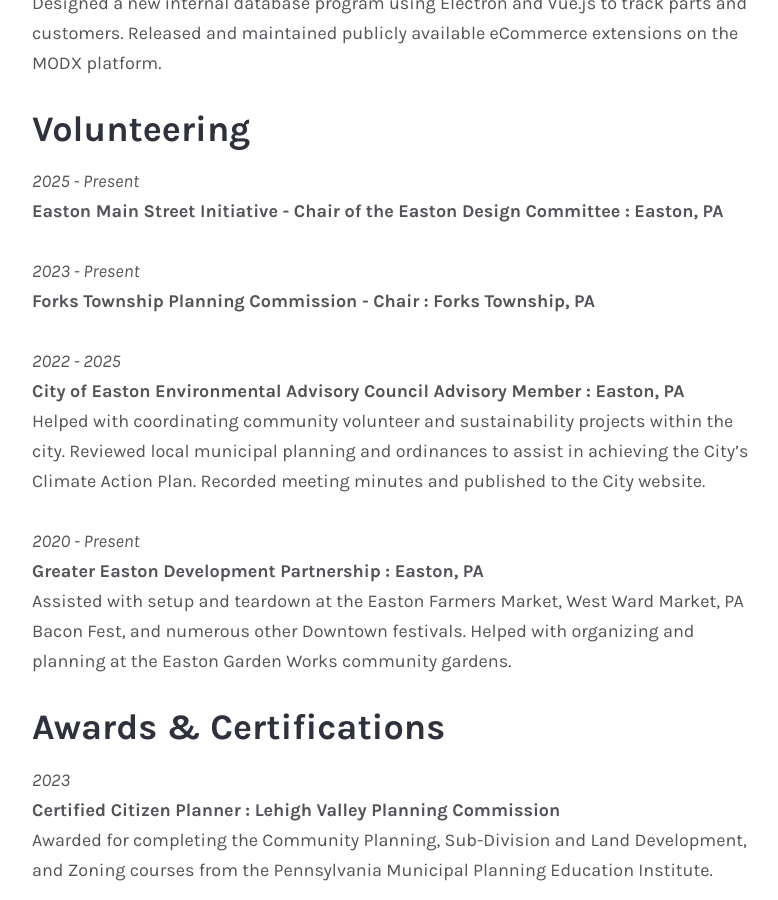
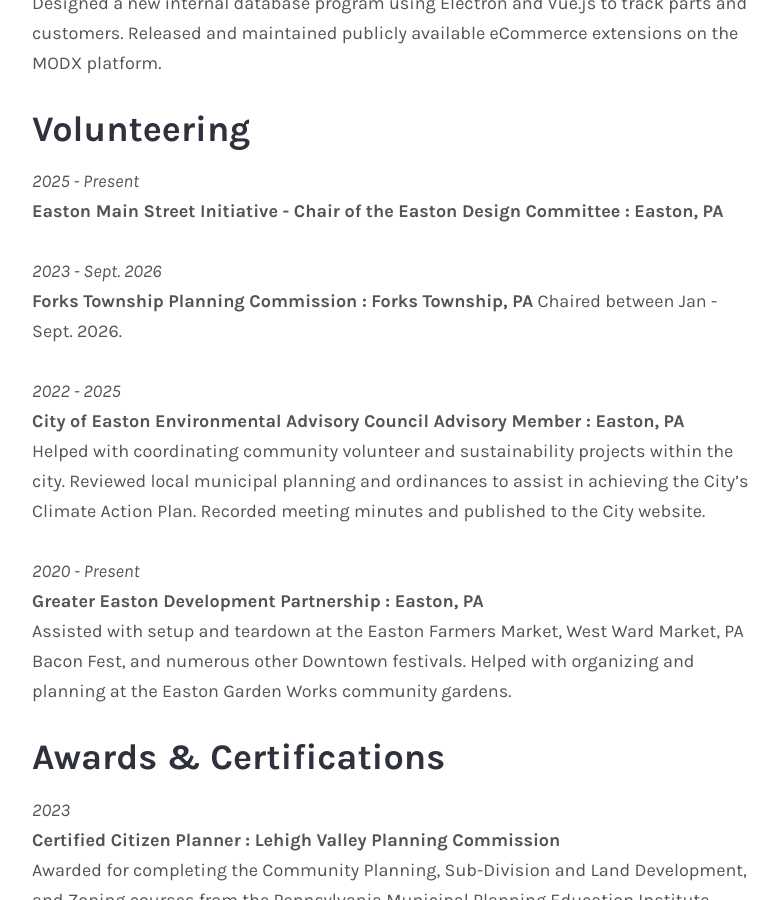
Before and after one commit to tonyklapatch/tonyklapatch.github.io, a Jekyll site: the page built from about.md, in a window 1280 px wide and 900 px high, scrolled down 683 px. Shown: the whole window, without its empty margins (248-1026 px from the left). Built offline with Jekyll 4.4.1, drawn with Linux system fonts in a browser that asks for light colours.

Commit message:
Revise Forks Township Planning Commission details

```diff
--- a/about.md
+++ b/about.md
@@ -20,8 +20,9 @@
 *2025 - Present*\
 **Easton Main Street Initiative - Chair of the Easton Design Committee : Easton, PA**
 
-*2023 - Present*\
-**Forks Township Planning Commission - Chair : Forks Township, PA**
+*2023 - Sept. 2026*\
+**Forks Township Planning Commission : Forks Township, PA**
+Chaired between Jan - Sept. 2026.
 
 *2022 - 2025*\
 **City of Easton Environmental Advisory Council Advisory Member : Easton, PA**\
```
